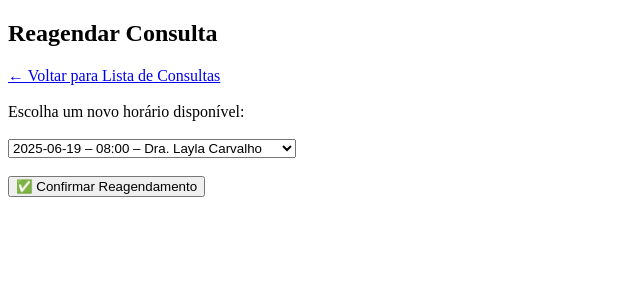
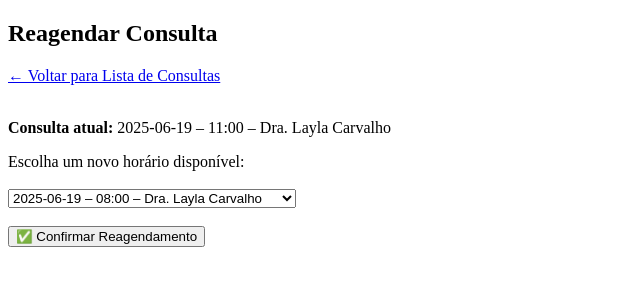
Before and after one commit to Joa1v-dev/clinica-agendamentos, a Flask app: page /reagendar/6 in a window 1280 px wide. Shown: the top 300 px of the page, without its empty margins (0-640 px from the left). Run offline with Flask 3, Linux system fonts and the light colour scheme; a user stored in the database is signed in; data comes from the database, SQL or seed files in the repository; both versions use the stored data as it was after the commit.

Commit message:
correção do erro de execução
cursor.execute() de /reagendar estava incorreto

```diff
--- a/app.py
+++ b/app.py
@@ -193,22 +193,22 @@ def reagendar_consulta(consulta_id):
     if request.method == 'POST':
         novo_agenda_id = request.form['agenda']
 
-        #pegar agenda atual
+        # pegar agenda atual
         cursor.execute('SELECT agenda_id FROM consulta WHERE id = ?', (consulta_id,))
         agenda_atual = cursor.fetchone()
 
         if agenda_atual:
-        #atualizar consulta com um novo horário
+            # atualizar consulta com novo horário
             cursor.execute('''
                 UPDATE consulta SET agenda_id = ?, status = 'Reagendado' WHERE id = ?
             ''', (novo_agenda_id, consulta_id))
 
-            #liberar vaga anterior
+            # liberar vaga anterior
             cursor.execute('''
                 UPDATE agenda SET vagas_ocupadas = vagas_ocupadas - 1 WHERE id = ?
             ''', (agenda_atual['agenda_id'],))
 
-            #Ocupar nova vaga
+            # ocupar nova vaga
             cursor.execute('''
                 UPDATE agenda SET vagas_ocupadas = vagas_ocupadas + 1 WHERE id = ?
             ''', (novo_agenda_id,))
@@ -221,10 +221,7 @@ def reagendar_consulta(consulta_id):
         conn.close()
         return redirect(url_for('listar_consultas'))
 
-    # GET: Exibir opções de reagendamento
-    cursor.execute('SELECT id, nome FROM usuario')
-    usuarios = cursor.fetchall()
-
+    # GET: pegar agendas disponíveis
     cursor.execute('''
         SELECT a.id AS agenda_id, a.data, a.horario, m.nome AS medico
         FROM agenda a
@@ -234,9 +231,24 @@ def reagendar_consulta(consulta_id):
     ''')
     agendas = cursor.fetchall()
 
+    # pegar dados da consulta atual
+    cursor.execute('''
+        SELECT c.id AS consulta_id, a.id AS agenda_id, a.data, a.horario, m.nome AS medico
+        FROM consulta c
+        JOIN agenda a ON c.agenda_id = a.id
+        JOIN medico m ON a.medico_id = m.id
+        WHERE c.id = ?
+    ''', (consulta_id,))
+    consulta_atual = cursor.fetchone()
+
     conn.close()
 
-    return render_template('reagendar.html', consulta_id=consulta_id, usuarios=usuarios, agendas=agendas)
+    return render_template('reagendar.html',
+                           consulta_id=consulta_id,
+                           agendas=agendas,
+                           consulta_atual=consulta_atual)
+
+
 
 
 
--- a/templates/reagendar.html
+++ b/templates/reagendar.html
@@ -8,13 +8,19 @@
     <h2>Reagendar Consulta</h2>
     <a href="{{ url_for('listar_consultas') }}">← Voltar para Lista de Consultas</a><br><br>
 
+    {% if consulta_atual %}
+        <p><strong>Consulta atual:</strong> {{ consulta_atual['data'] }} – {{ consulta_atual['horario'] }} – {{ consulta_atual['medico'] }}</p>
+    {% endif %}
+
     <form method="POST">
         <label for="agenda">Escolha um novo horário disponível:</label><br><br>
         <select name="agenda" id="agenda" required>
             {% for a in agendas %}
-                <option value="{{ a['agenda_id'] }}">
-                    {{ a['data'] }} – {{ a['horario'] }} – {{ a['medico'] }}
-                </option>
+                {% if consulta_atual is none or a['agenda_id'] != consulta_atual['agenda_id'] %}
+                    <option value="{{ a['agenda_id'] }}">
+                        {{ a['data'] }} – {{ a['horario'] }} – {{ a['medico'] }}
+                    </option>
+                {% endif %}
             {% endfor %}
         </select><br><br>
 
```
Also changed, not shown: clinica.db.
